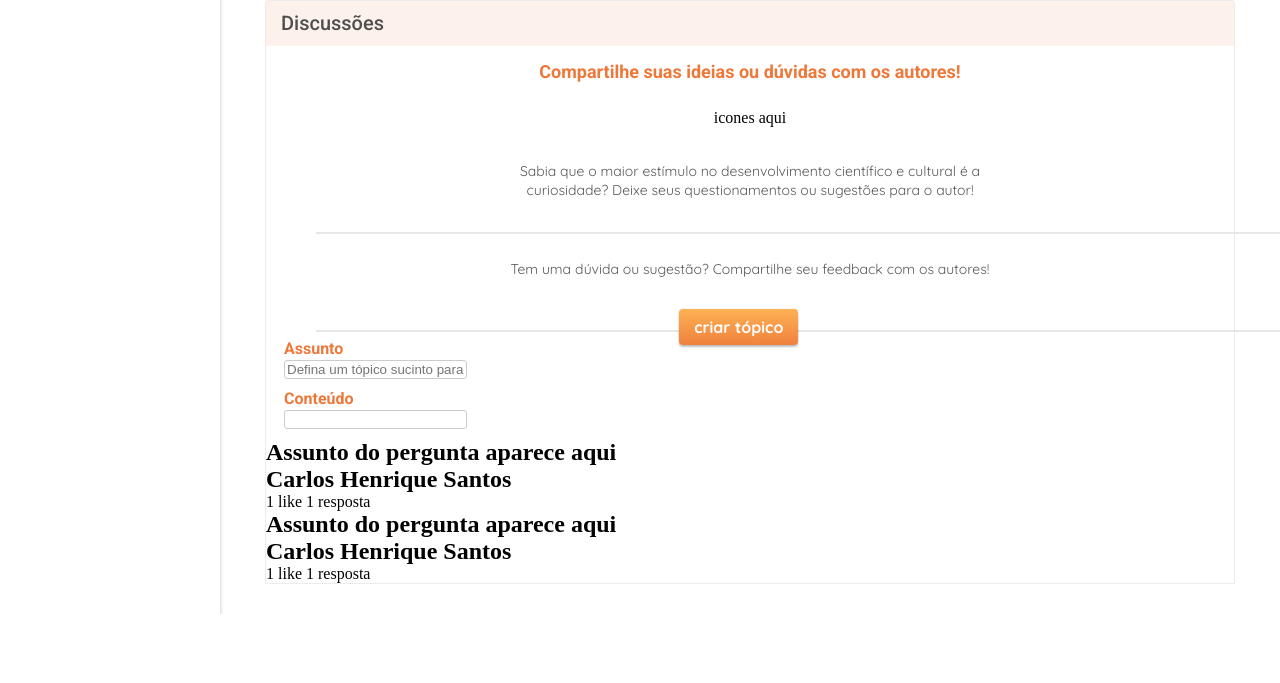
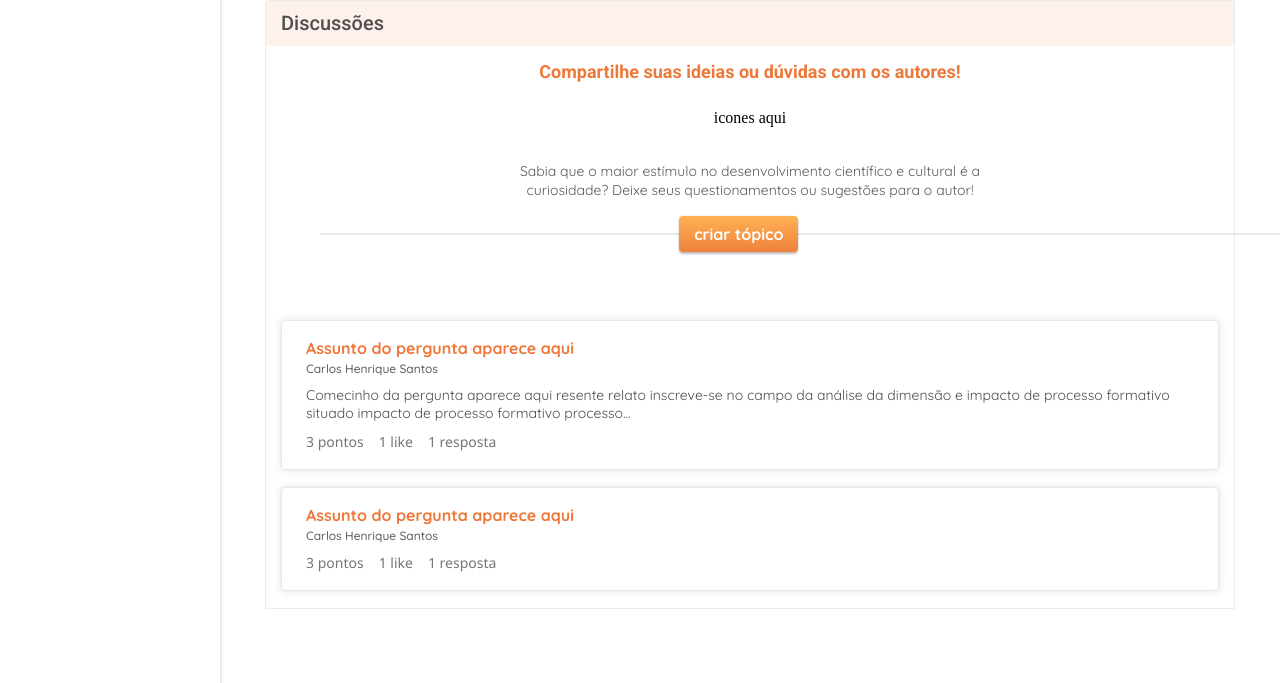
Before and after one commit to gustavomarim/slaca-2019, a plain HTML site: page index.html in a window 1280 px wide. Shown: the part 978-1661 px from the top of the page. Before the commit the page ends 1592 px from the top, so only its background shows below. Drawn offline with Linux system fonts and the light colour scheme.

Commit message:
Finalização da sessão Discussões e Rodapé

```diff
--- a/css/style.css
+++ b/css/style.css
@@ -21,6 +21,10 @@ ul {
 
 a {
   text-decoration: none;
+}
+
+button {
+  cursor: pointer;
 }
 
 .grid-container {
@@ -146,7 +150,7 @@ a {
 /* SIDE-MENU */
 .side-menu {
   grid-column: 1;
-  grid-row   : 1/ 5;
+  grid-row   : 1/6;
   box-shadow : 0px 4px 4px 0px #00000040;
 }
 
@@ -363,6 +367,7 @@ a {
   grid-column: 2;
 }
 
+
 .resumo-container {
   border       : 1px solid #ececec;
   border-radius: 3px 3px 0 0;
@@ -417,7 +422,20 @@ a {
 
 /* DISCUSSÕES */
 .discussoes {
-  grid-column: 2;
+  grid-column  : 2;
+  position     : relative;
+  margin-bottom: 50px;
+}
+
+.discussoes::before {
+  content : '';
+  position: absolute;
+  width   : 1027px;
+  height  : 0px;
+  left    : 100px;
+  top     : 263px;
+  border  : 1px solid #E7E7E7;
+  z-index : 200;
 }
 
 .discussoes-container {
@@ -426,7 +444,6 @@ a {
   margin       : 30px 45px;
   position     : relative;
 }
-
 
 .h1-discussoes {
   font-family: 'Roboto', sans-serif;
@@ -468,19 +485,8 @@ a {
   color        : #595959;
   text-align   : center;
   padding      : 0 216px;
-  margin-bottom: 60px;
+  margin-bottom: 120px;
   position     : relative;
-}
-
-.p-discussoes::before {
-  content : '';
-  position: absolute;
-  width   : 1027px;
-  height  : 0px;
-  left    : 50px;
-  top     : 70px;
-  border  : 1px solid #E7E7E7;
-  z-index : 200;
 }
 
 .btn-criar-topico {
@@ -498,12 +504,12 @@ a {
   border       : none;
   position     : absolute;
   right        : 45%;
-  top          : 53%;
+  top          : 215px;
   z-index      : 300;
   cursor       : pointer;
 }
 
-.discussoes label {
+/* .discussoes label {
   font-family  : 'Roboto', sans-serif;
   display      : block;
   font-style   : normal;
@@ -521,9 +527,66 @@ a {
   box-sizing   : border-box;
   border-radius: 3px;
   margin       : 0 18px 10px;
+} */
+
+.pergunta {
+  background   : #FFFFFF;
+  border       : 1px solid #E7E7E7;
+  box-sizing   : border-box;
+  box-shadow   : 0px 0px 8px rgba(0, 0, 0, 0.12);
+  border-radius: 4px;
+  margin       : 17px 15px;
+}
+
+.pergunta h1 {
+  font-family: 'Quicksand', sans-serif;
+  font-weight: 700;
+  font-size  : 1em;
+  line-height: 20px;
+  color      : #ED7839;
+  padding    : 17px 0 3px 24px;
+}
+
+.pergunta h2 {
+  font-family  : 'Quicksand';
+  font-weight  : 500;
+  font-size    : 0.75em;
+  line-height  : 15px;
+  color        : #5C5C5C;
+  padding      : 0 24px;
+  margin-bottom: 10px;
+}
+
+.pergunta p {
+  font-family  : 'Quicksand', sans-serif;
+  font-weight  : 400;
+  font-size    : .875em;
+  line-height  : 18px;
+  color        : #4D4D4D;
+  padding      : 0 24px;
+  margin-bottom: 10px;
+}
+
+.icones-pergunta {
+  display: flex;
+  margin : 0 0 18px 24px;
+  gap    : 15px;
+}
+
+.icones-pergunta span {
+  font-family: 'Segoe UI', sans-serif;
+  font-style : normal;
+  font-weight: 400;
+  font-size  : .875em;
+  line-height: 19px;
+  color      : #757575;
 }
 
 /* RODAPÉ */
 .rodape {
-  grid: 2;
+  grid-column: 2;
 }
+
+.rodape img {
+  width: 100%;
+}
--- a/index.html
+++ b/index.html
@@ -153,7 +153,7 @@
             ou sugestões para o autor!</p>
         </div>
 
-        <div class="container-desativado">
+        <!-- <div class="container-desativado">
           <p class="p-discussoes">Tem uma dúvida ou sugestão? Compartilhe seu feedback com os autores!</p>
 
           <label class="assunto" for="assunto">Assunto</label>
@@ -162,35 +162,36 @@
 
           <label class="conteudo" for="conteudo">Conteúdo</label>
           <input type="text" name="conteudo" id="conteudo">
-        </div>
+        </div> -->
 
         <button class="btn-criar-topico">criar tópico</button>
 
         <div class="pergunta">
           <h1>Assunto do pergunta aparece aqui</h1>
           <h2>Carlos Henrique Santos</h2>
-          <!-- inserir 3 pontos  e ícone coração-->
-          <span>1 like</span>
-          <span>1 resposta</span>
+          <p>Comecinho da pergunta aparece aqui resente relato inscreve-se no campo da análise da dimensão e impacto de
+            processo formativo situado impacto de processo formativo processo...</p>
+          <div class="icones-pergunta">
+            <span>3 pontos</span>
+            <span>1 like</span>
+            <span>1 resposta</span>
+          </div>
         </div>
 
         <div class="pergunta">
           <h1>Assunto do pergunta aparece aqui</h1>
           <h2>Carlos Henrique Santos</h2>
-          <!-- inserir 3 pontos  e ícone coração-->
-          <span>1 like</span>
-          <span>1 resposta</span>
+          <div class="icones-pergunta">
+            <span>3 pontos</span>
+            <span>1 like</span>
+            <span>1 resposta</span>
+          </div>
         </div>
       </div>
-
     </section>
 
     <footer class="rodape">
-      <div class="logo">
-        <!-- inserir logo -->
-      </div>
-
-      <p></p>
+      <img src="./img/footer.svg" alt="logo galoá">
     </footer>
   </div>
 
--- a/js/script.js
+++ b/js/script.js
@@ -1,8 +1,6 @@
 const btnVerMais = document.querySelector('.btn-ver-mais');
 
 const paragrafoOculto = document.querySelectorAll('.p-oculto');
-
-console.log(paragrafoOculto);
 
 function toggleResumo(event) {
   paragrafoOculto.forEach((paragrafo) => {
```
Also changed, not shown: img/footer.svg (added), img/galoa-footer.png (added).
